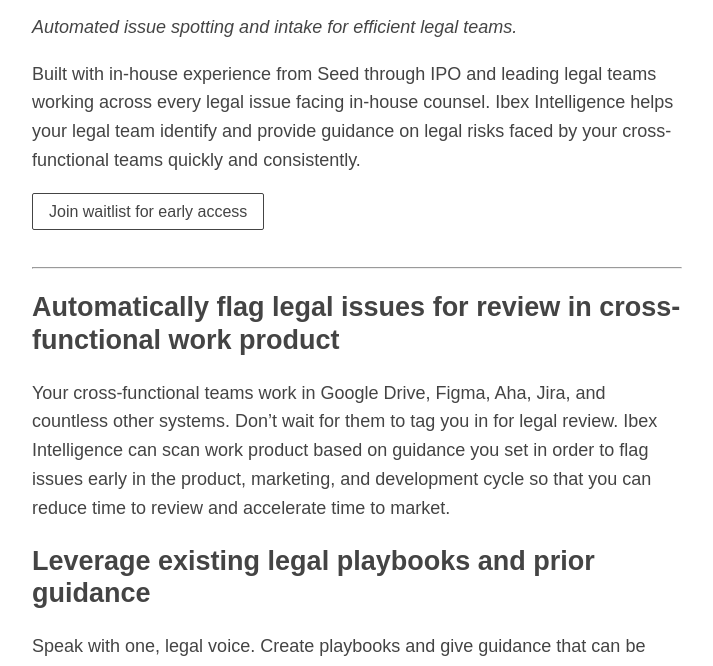
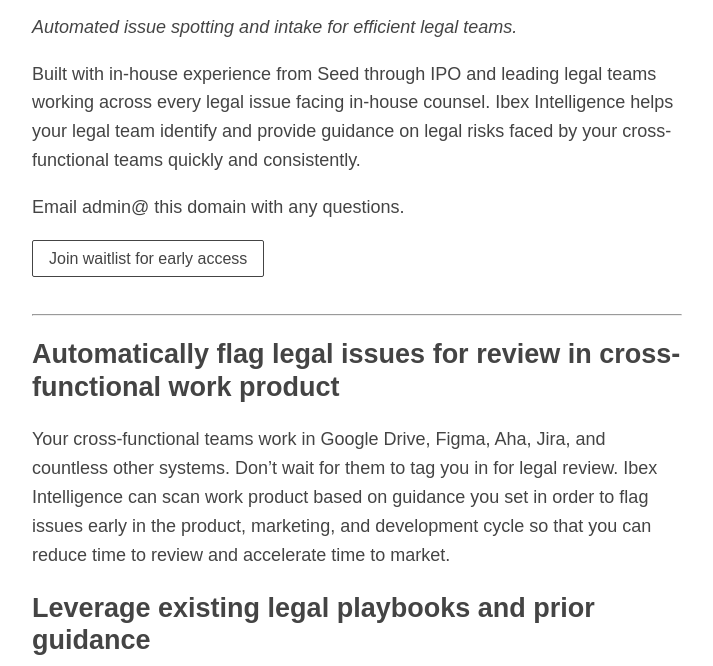
Before and after one commit to ibexintelligence/ibexintelligence.github.io, a plain HTML site: page index.html in a window 1280 px wide. Shown: the part 117-783 px from the top of the page, without its empty margins (283-996 px from the left). Drawn offline with Linux system fonts and the light colour scheme.

Commit message:
add email

```diff
--- a/index.html
+++ b/index.html
@@ -117,6 +117,7 @@
     <h1 class="three-x-font-size letter-space-2">Ibex Intelligence</h1>
     <p><i>Automated issue spotting and intake for efficient legal teams.</i></p>
     <p>Built with in-house experience from Seed through IPO and leading legal teams working across every legal issue facing in-house counsel. Ibex Intelligence helps your legal team identify and provide guidance on legal risks faced by your cross-functional teams quickly and consistently. </p>
+    <p>Email admin@ this domain with any questions.</p>
     <p><a href=""><button class="button">Join waitlist for early access</button></a></p>
 </header>
 <hr/>
```
